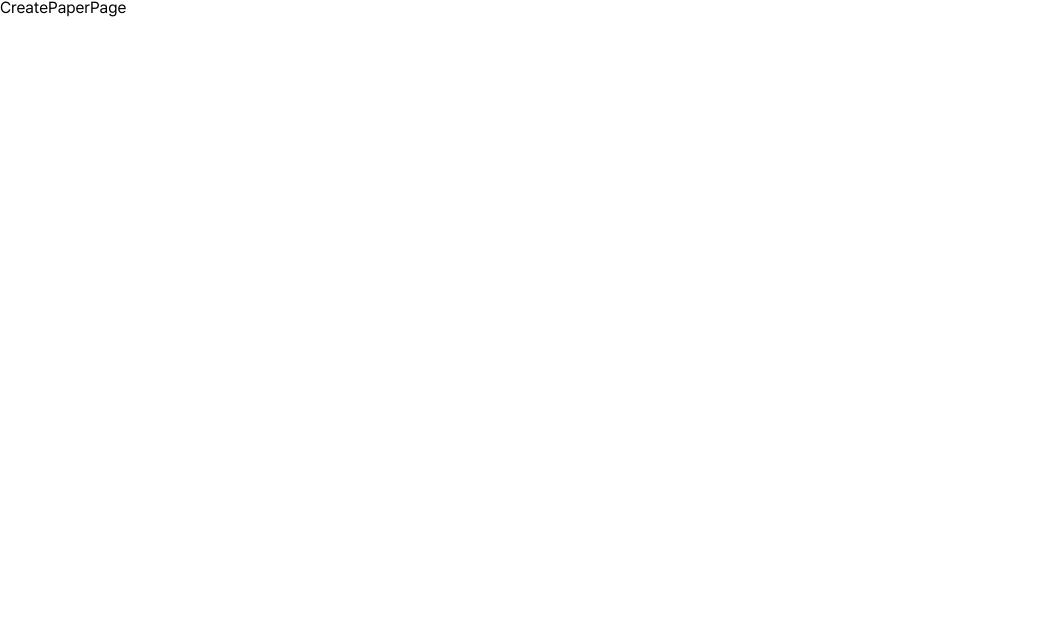
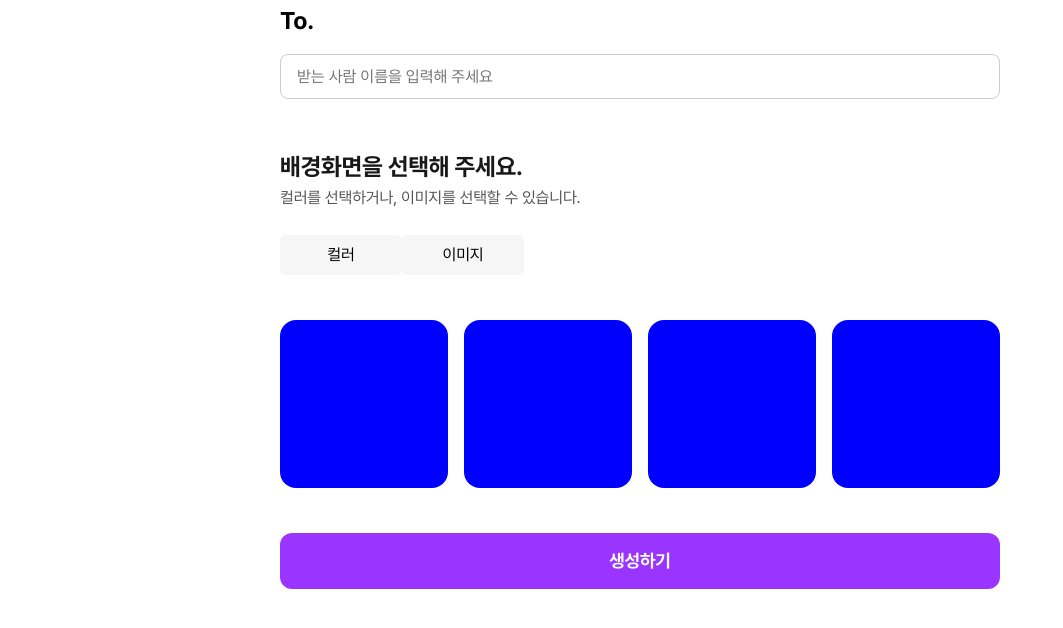
Before and after one commit to jisunipark/rolling, a React (Create React App) app: page /post in a window 1280 px wide. Shown: the top 628 px of the page, without its empty margins (0-1063 px from the left). Built offline with nearby package versions, Linux system fonts and the light colour scheme.

Commit message:
FEAT : 스타일 컴포넌트, 버튼클릭 기능 작업

```diff
--- /dev/null
+++ b/src/components/CppCreateButton.jsx
@@ -0,0 +1,22 @@
+import { styled } from 'styled-components';
+
+const CreateButton = styled.button`
+  background-color: #9935ff;
+  display: block;
+  width: 720px;
+  padding: 14px 24px;
+  margin: 0 auto;
+  border-radius: 12px;
+  border: none;
+  color: #fff;
+  font-size: 18px;
+  font-weight: 700;
+  line-height: 28px;
+  letter-spacing: -0.18px;
+`;
+
+const CppCreateButton = () => {
+  return <CreateButton>생성하기</CreateButton>;
+};
+
+export default CppCreateButton;
--- /dev/null
+++ b/src/components/CppNameInput.jsx
@@ -0,0 +1,19 @@
+import { styled } from 'styled-components';
+
+const NameInput = styled.input`
+  width: 720px;
+  padding: 12px 16px;
+  border: 1px solid #ccc;
+  border-radius: 8px;
+  ::placeholder {
+    font-weight: 400;
+    line-height: 26px;
+    letter-spacing: -0.16px;
+  }
+`;
+
+const CppNameInput = () => {
+  return <NameInput placeholder="받는 사람 이름을 입력해 주세요" />;
+};
+
+export default CppNameInput;
--- /dev/null
+++ b/src/components/CppSelectButton.jsx
@@ -0,0 +1,53 @@
+import { styled } from 'styled-components';
+
+const Div = styled.div`
+  display: flex;
+  margin-top: 24px;
+`;
+
+const SelectButton = styled.button`
+  box-sizing: content-box;
+  background-color: #f6f6f6;
+  border: none;
+  border-radius: 6px;
+  width: 90px;
+  padding: 7px 16px;
+  font-weight: 400;
+  line-height: 26px; /* 162.5% */
+  letter-spacing: -0.16px;
+  &:hover {
+    width: 90px;
+    padding: 5px 14px;
+    border: 2px solid #861dee;
+    color: #861dee;
+  }
+`;
+// eslint-disable-next-line
+const CppSelectButton = ({ setisColor}) => {
+  const changeType = (type) => {
+    setisColor(type);
+  };
+
+  return (
+    <Div>
+      <SelectButton
+        type="button"
+        onClick={() => {
+          changeType(true);
+        }}
+      >
+        컬러
+      </SelectButton>
+      <SelectButton
+        type="button"
+        onClick={() => {
+          changeType(false);
+        }}
+      >
+        이미지
+      </SelectButton>
+    </Div>
+  );
+};
+
+export default CppSelectButton;
--- /dev/null
+++ b/src/components/CppShowDiv.jsx
@@ -0,0 +1,83 @@
+import { styled } from 'styled-components';
+// eslint-disable-next-line
+import cppCheck from '../assets/images/cppCheck.svg';
+
+const ColorDiv = styled.div`
+  margin: 45px 0;
+  display: flex;
+  justify-content: space-between;
+`;
+
+const ImgDiv = styled(ColorDiv)`
+  flex-wrap: wrap;
+  gap: 16px;
+`;
+
+const ShowColorDiv = styled.div`
+  background-color: blue;
+  width: 168px;
+  height: 168px;
+  border-radius: 16px;
+  transition: all 1s;
+  img {
+    transition: all 1s;
+    display: none;
+  }
+  &:hover {
+    display: flex;
+    justify-content: center;
+    align-items: center;
+
+    img {
+      display: flex;
+      background-color: #555;
+      padding: 10px;
+      border-radius: 50%;
+    }
+  }
+`;
+
+const ShowImgDiv = styled(ShowColorDiv)`
+  background-color: red;
+`;
+
+// eslint-disable-next-line
+const CppShowDiv = ({isColor}) => {
+  return (
+    <div>
+      {isColor ? (
+        <ColorDiv>
+          <ShowColorDiv>
+            <img src={cppCheck} alt="" />
+          </ShowColorDiv>
+          <ShowColorDiv>
+            <img src={cppCheck} alt="" />
+          </ShowColorDiv>
+          <ShowColorDiv>
+            <img src={cppCheck} alt="" />
+          </ShowColorDiv>
+          <ShowColorDiv>
+            <img src={cppCheck} alt="" />
+          </ShowColorDiv>
+        </ColorDiv>
+      ) : (
+        <ImgDiv>
+          <ShowImgDiv>
+            <img src={cppCheck} alt="" />
+          </ShowImgDiv>
+          <ShowImgDiv>
+            <img src={cppCheck} alt="" />
+          </ShowImgDiv>
+          <ShowImgDiv>
+            <img src={cppCheck} alt="" />
+          </ShowImgDiv>
+          <ShowImgDiv>
+            <img src={cppCheck} alt="" />
+          </ShowImgDiv>
+        </ImgDiv>
+      )}
+    </div>
+  );
+};
+
+export default CppShowDiv;
--- a/src/pages/CreatePaperPage.jsx
+++ b/src/pages/CreatePaperPage.jsx
@@ -1,5 +1,70 @@
+import { styled } from 'styled-components';
+import { useState } from 'react';
+import CppNameInput from '../components/CppNameInput';
+import CppCreateButton from '../components/CppCreateButton';
+import CppSelectButton from '../components/CppSelectButton';
+import CppShowDiv from '../components/CppShowDiv';
+
+const CppForm = styled.form``;
+
+const CppTopBox = styled.div`
+  width: 720px;
+  margin: 0 auto;
+  & p {
+    font-size: 24px;
+    font-weight: 700;
+    line-height: 42px; /* 175% */
+    letter-spacing: -0.24px;
+    margin-bottom: 12px;
+  }
+`;
+const CppBotBox = styled.div`
+  width: 720px;
+  margin: 50px auto 0;
+
+  & .text_box .title {
+    color: #181818;
+    font-size: 24px;
+    font-weight: 700;
+    line-height: 36px;
+    letter-spacing: -0.24px;
+  }
+  & .text_box .text {
+    color: #555;
+    font-size: 16px;
+    font-style: normal;
+    font-weight: 400;
+    line-height: 26px;
+    letter-spacing: -0.16px;
+  }
+`;
+
 const CreatePaperPage = () => {
-  return <div>CreatePaperPage</div>;
+  const [isColor, setisColor] = useState(true);
+  return (
+    <main>
+      <CppForm>
+        <CppTopBox className="recipient_name">
+          <p>To.</p>
+          <CppNameInput />
+        </CppTopBox>
+        <CppBotBox>
+          <div className="text_box">
+            <p className="title">배경화면을 선택해 주세요.</p>
+            <p className="text">
+              컬러를 선택하거나, 이미지를 선택할 수 있습니다.
+            </p>
+          </div>
+          <div>
+            <CppSelectButton setisColor={setisColor} />
+            <CppShowDiv isColor={isColor} />
+            {/* true */}
+          </div>
+          <CppCreateButton />
+        </CppBotBox>
+      </CppForm>
+    </main>
+  );
 };
 
 export default CreatePaperPage;
```
Also changed, not shown: .eslintrc.js, src/assets/images/cppCheck.svg (added), 1 other file (tests, documents, lock files or other folders).
